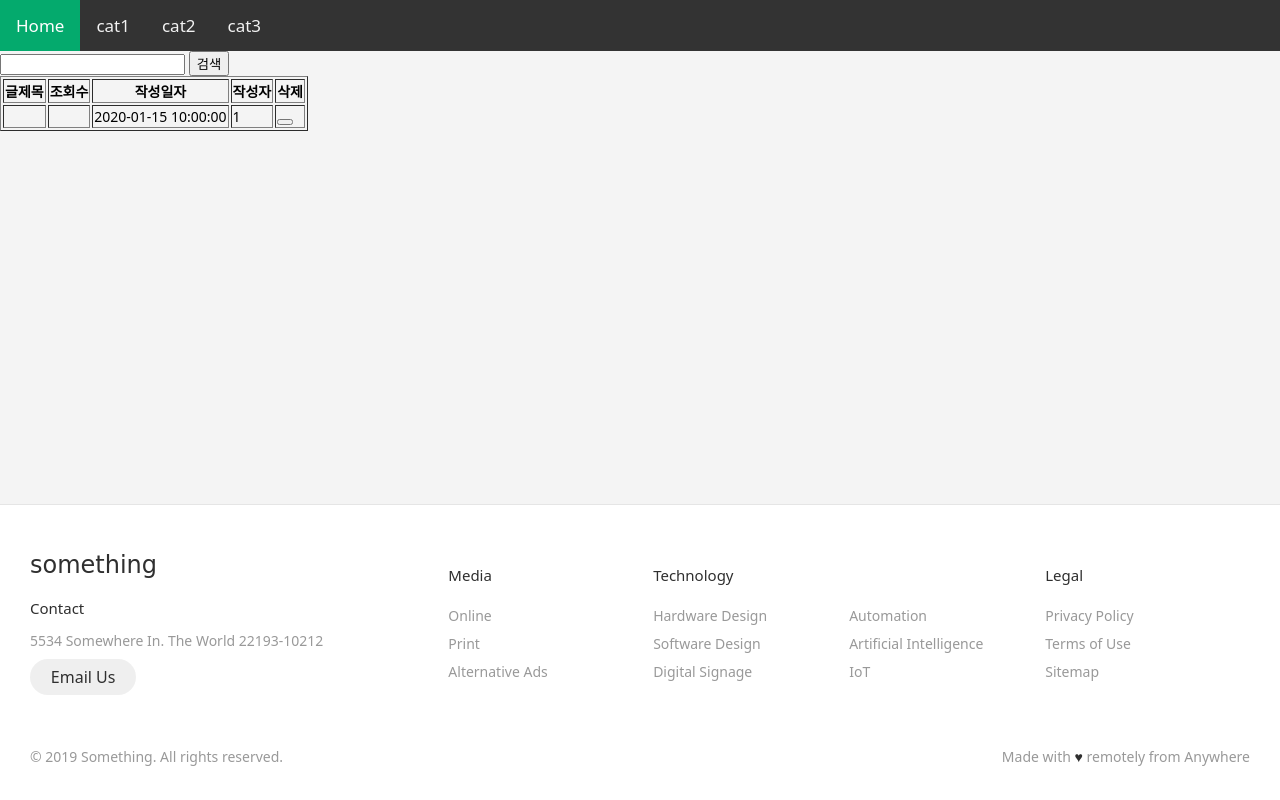
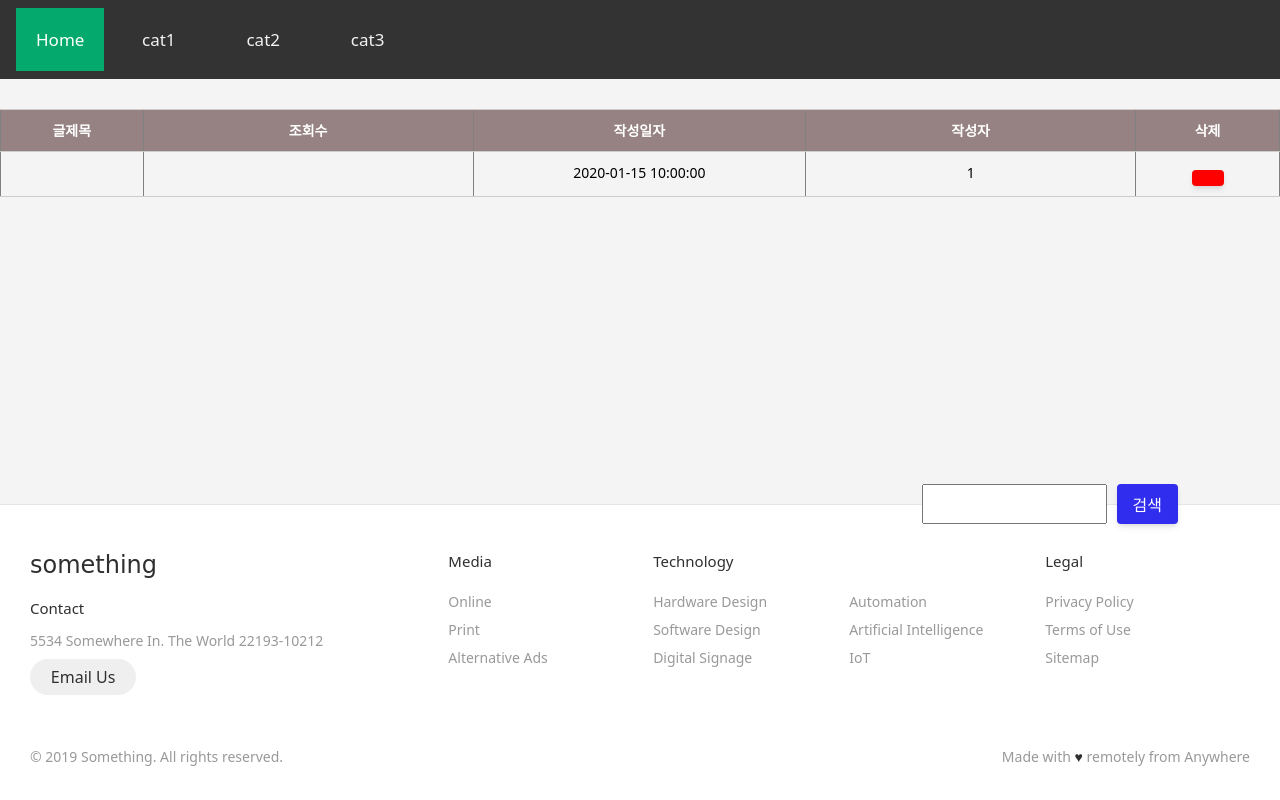
Before and after one commit to junseak1105/Webserver_Teamwork, a PHP site: page /admin_post.php in a window 1280 px wide. Run offline with PHP 8.4, Linux system fonts and the light colour scheme; tables that the repository leaves empty or names only in its code hold one stand-in row (values such as "Sample post"); data that the repository does not hold is empty; some libraries are stand-ins or nearby versions.

Commit message:
css 업데이트

```diff
--- a/admin_post.php
+++ b/admin_post.php
@@ -38,12 +38,8 @@
     ?>
 </head>
 <body>
-    <div>
-    <div>
-        <input id="searchbox"/>
-        <button id="btn_sb">검색</button>
-    </div>
-    <table border="1">
+        <table class="type1" border="1">
+        <thead>
             <tr>
                 <th>글제목</th>
                 <th>조회수</th>
@@ -51,16 +47,20 @@
                 <th>작성자</th>
                 <th>삭제</th>
             </tr>
-
+        </thead>
+        <tbody>
             <?php
             while($row = mysqli_fetch_array($result)){
-            echo '<tr><td>' . $row[ 'title' ] . '</td><td>'. $row[ 'hit' ] . '</td><td>'. $row['date']. '</td><td>'. $row['writer_id'] . '</td><td>
+                echo '<tr><th>' . $row[ 'title' ] . '</th><td>'. $row[ 'hit' ] . '</td><td>'. $row['date']. '</td><td>'. $row['writer_id'] . '</td>
+                <td class="post_delete">
                 <button class="btn_delete" value='.$row['idx'].'></button>
                 </td></tr>';
             }
             ?>
+        </tbody>
         </table>
-    <table>
+        <div class="page1">
+            <table class="page2">
             <tr>
                 <?php
                     $i = 0;
@@ -71,7 +71,12 @@
                 ?>
             </tr>
             </table>
+            <div class="post_searchbox">
+                <input id="searchbox"/>
+                <button class="btn_search" id="btn_sb">검색</button>
             </div>
+        </div>
+
     <?php include "include/footer.php"; ?>
 </body>
 </html>
--- a/css/style.css
+++ b/css/style.css
@@ -1,34 +1,4 @@
 /*전체 페이지 css 스타일 시트, 시작과 끝에 사용페이지 명칭, 용도 작성바람*/
-/* nav_main.php 네비게이션 바 시작*/
-/* Add a black background color to the top navigation */
-.topnav {
-  background-color: #333;
-  overflow: hidden;
-}
-
-/* Style the links inside the navigation bar */
-.topnav a {
-  float: left;
-  color: #f2f2f2;
-  text-align: center;
-  padding: 14px 16px;
-  text-decoration: none;
-  font-size: 17px;
-}
-
-/* Change the color of links on hover */
-.topnav a:hover {
-  background-color: #ddd;
-  color: black;
-}
-
-/* Add a color to the active/current link */
-.topnav a.active {
-  background-color: #04AA6D;
-  color: white;
-}
-
-/* nav_main.php 네비게이션 바 끝*/
 
 /* footer.php footer용 시작*/
 *,
@@ -373,3 +343,249 @@ body {
 
 
 /*admin_main.php 도넛차트 끝*/
+
+/* admin_main.php 상단부분 */
+.head_side {
+  display: flex;
+  justify-content: flex-end;
+}
+
+.head_side_item {
+  word-spacing: 10px;
+}
+.head_side_item a:link, a:visited, a:active {
+  color:gray;
+  text-decoration: none;
+}
+
+.head_side_item a:hover {
+  color: black;
+  text-decoration: none;
+}
+/* admin_main.php 상단부분 끝 */
+
+
+
+/* 테이블 type1 css */
+table.type1 {
+  border-collapse: collapse;
+  text-align: center;
+  line-height: 1.5;
+  border-top: 1px solid #ccc;
+  border-bottom: 1px solid #ccc;
+  margin-left: auto;
+  margin-right: auto;
+  margin-top: 30px;
+}
+
+table.type1 thead th {
+  width: 150px;
+  padding: 10px;
+  font-weight: bold;
+  vertical-align: top;
+  color: #fff;
+  background: rgb(150, 130, 130);
+}
+
+table.type1 tbody th {
+  width: 150px;
+  padding: 10px;
+}
+
+table.type1 td {
+  width: 350px;
+  padding: 10px;
+  vertical-align: top;
+}
+
+table.type1 td.post_delete {
+  width: 150px;
+  padding: 10px;
+  vertical-align: top;
+}
+/* 테이블 type1 css 끝 */
+
+/* 페이징 css */
+.page1 {
+  display: flex;
+  justify-content: center;
+  margin-top: 20px;
+  margin-bottom: 20px;
+  font-size: 15px;
+}
+
+table.page2 a:link, a:visited, a:active {
+  color: rgba(6, 29, 134, 0.747);
+  text-decoration: none;
+}
+table.page2 a:hover{
+  color: orange;
+}
+
+.post_searchbox {
+  display: flex;
+  position: absolute;
+  left: 72%;
+}
+
+.category_searchbox {
+  display: flex;
+  position: absolute;
+  left: 3px;
+}
+
+.category_searchbox1 {
+  width: 390px;
+}
+
+.member_searchbox {
+  display: flex;
+  position: absolute;
+  right: 4%;
+}
+/* 페이징 css 끝 */
+
+/* 버튼 기본 css */
+button {
+  -webkit-appearance: none;
+  -moz-appearance: none;
+  appearance: none;
+
+  background: var(--button-bg-color);
+  color: var(--button-color);
+
+  margin: 0;
+  padding: 0.5rem 1rem;
+
+  font-family: 'Noto Sans KR', sans-serif;
+  font-size: 1rem;
+  font-weight: 400;
+  text-align: center;
+  text-decoration: none;
+
+  border: none;
+  border-radius: 4px;
+
+  display: inline-block;
+  width: auto;
+
+  box-shadow: 0 4px 6px -1px rgba(0, 0, 0, 0.1), 0 2px 4px -1px rgba(0, 0, 0, 0.06);
+
+  cursor: pointer;
+
+  transition: 0.5s;
+}
+
+button:active, button:hover, button:focus {
+  background: var(--button-hover-bg-color);
+  outline: 0;
+}
+button:disabled {
+  opacity: 0.5;
+}
+/* 버튼 기본 css 끝 */
+
+/* 버튼 개별 css */
+button.btn_search {
+  --button-bg-color: #312dee;
+  --button-hover-bg-color: #5451ee;
+  color: white;
+  margin-left: 10px;
+}
+button.btn_delete {
+  --button-bg-color: red;
+  --button-hover-bg-color: #e75463;
+}
+
+button.btn_add {
+  --button-bg-color: rgb(52, 238, 83);
+  --button-hover-bg-color: rgb(28, 221, 60);
+  margin-left: 5px;
+  margin-top: 5px;
+}
+button.btn_edit {
+  --button-bg-color: rgb(216, 213, 213);
+  --button-hover-bg-color: #eee;
+  margin-right: 10px;
+  margin-left: 5px;
+  margin-top: 5px;
+  margin-bottom: 5px;
+}
+
+button.btn_qa_ans {
+  --button-bg-color: rgb(216, 213, 213);
+  --button-hover-bg-color: #eee;
+}
+/* 버튼 개별 css 끝 */
+
+.category_inputbox {
+  padding: 10px;
+}
+/* nav_main.php 작성 */
+.topnav {
+  background-color: #333;
+  font-size: 17px;
+  color: #f2f2f2;
+  padding: 14px 16px;
+}
+
+.topnav a {
+  text-decoration: none;
+  color: black;
+}
+.topnav a.active {
+  padding: 20px 20px;
+  background-color: #04AA6D;
+  color: white;
+}
+
+ul, ol, li {
+  list-style: none;
+  margin: 0;
+  padding: 0;
+}
+
+ul.category > li {
+  display: inline-block;
+  text-align: center;
+  position: relative;
+  width: 100px;
+  padding: 14px 16px;
+}
+
+ul.category > li:hover {
+  background: #fff;
+  color: black;
+}
+
+ul.category > li ul.subitem {
+  display: none;
+  position: absolute;
+  top:50px;
+  left:0;
+}
+
+ul.category > li ul.subitem > li {
+  display: inline-block;
+  text-align: center;
+  position: relative;
+  width: 100px;
+  padding: 14px 16px;
+}
+
+ul.category > li:hover ul.subitem {
+  display:block;
+  background: #ddd;
+}
+
+ul.category > li ul.subitem > li:hover {
+  background:#fff;
+}
+
+/* nav_main.php 끝 */
+
+/* inquiry 상단 선택박스 */
+.cb_ans {
+  position: absolute;
+  padding: 5px;
+}
--- a/include/db.php
+++ b/include/db.php
@@ -4,7 +4,6 @@ $conn = mysqli_connect(
     'dsu_webserver_prj', // 아이디
     'webserver_prj_jhk', // 비밀번호
     'webserver_classprj' // 데이터베이스
-
 );
 // $conn = mysqli_connect(
 //     'localhost',
--- a/include/nav_main.php
+++ b/include/nav_main.php
@@ -1,8 +1,25 @@
 <nav>
 <div class="topnav">
-    <a class="active" href="index.php">Home</a>
-    <a href="#news">cat1</a>
-    <a href="#contact">cat2</a>
-    <a href="#about">cat3</a>
+    <ul class="category">
+        <a class="active" href="index.php">Home</a>
+            <li class="category_news"> cat1
+                <ul class="category_news_item subitem">
+                    <li><a href="#news">news1</a></li>
+                    <li><a href="#news2">news2</a></li>
+                </ul>
+            </li>
+            <li class="category_contact"> cat2
+                <ul class="category_contact_item subitem">
+                    <li><a href="#news">contact1</a></li>
+                    <li><a href="#news2">contact2</a></li>
+                </ul>
+            </li>
+            <li class="category_about"> cat3
+                <ul class="category_about_item subitem">
+                  <li><a href="#news">about1</a></li>
+                  <li><a href="#news2">about2</a></li>
+                </ul>
+            </li>
+        </ul>
 </div>
 </nav>
```
Also changed, not shown: admin_category.php (+11 -12 lines), admin_inquiry.php (+7 -4 lines), admin_main.php (+7 -5 lines), admin_member.php (+11 -7 lines). Lines whose indentation alone changed are shown as unchanged.
